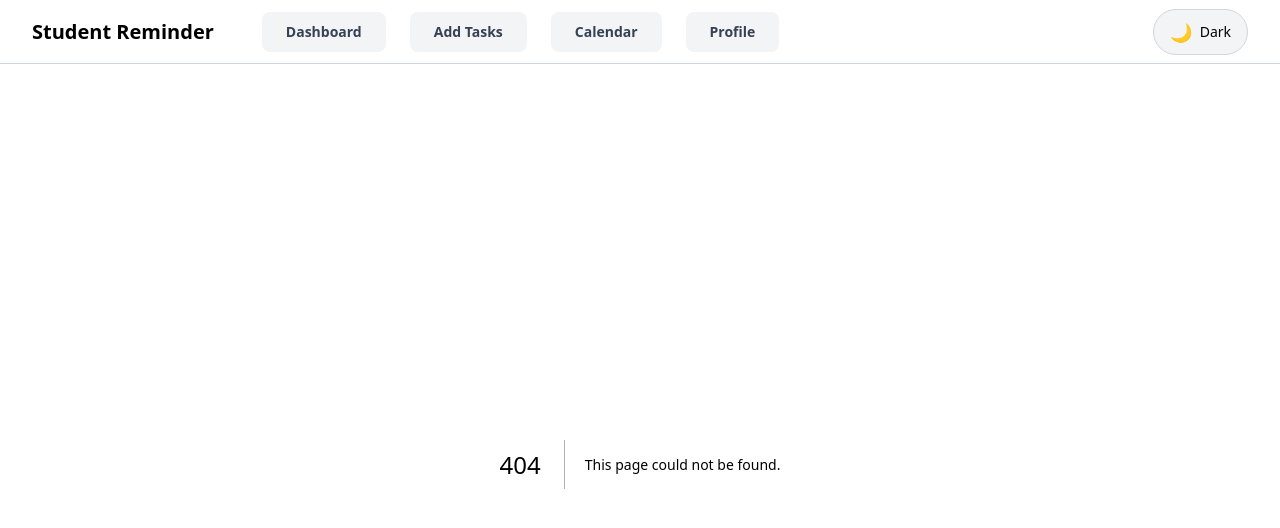
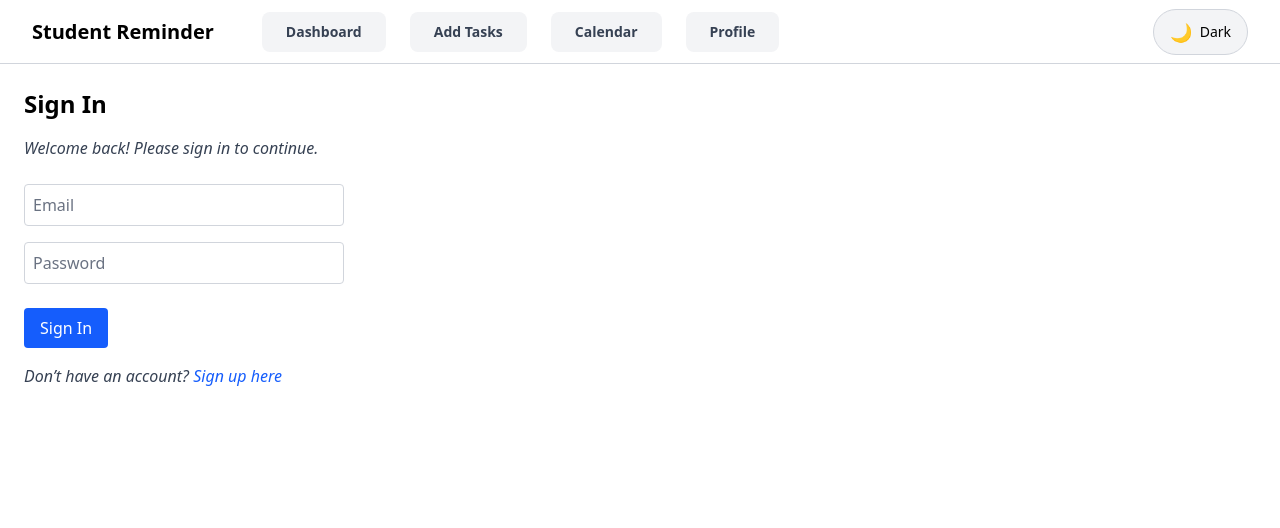
Before and after one commit to bharghavprasanna-source/STUDENT_REMINDER, a Next.js app: page /profile/signin in a window 1280 px wide. Before the commit this address had no page. Shown: the top 528 px of the page. Built offline with nearby package versions, Linux system fonts and the light colour scheme; no server answers.

Commit message:
profile page login and signup button

```diff
--- a/app/globals.css
+++ b/app/globals.css
@@ -8,9 +8,9 @@ html.dark {
   background-color: #111827; /* gray-900 */
 }
 
-/** {
+* {
   transition: background-color 0.3s ease, color 0.3s ease;
-}*/
+}
 body {
   transition: background-color 0.3s ease;
 }
--- a/app/profile/page.tsx
+++ b/app/profile/page.tsx
@@ -1,100 +1,90 @@
 "use client";
 
-import { useState } from "react";
-import { signIn, signUp } from "../../lib/auth";
+import { useEffect, useState } from "react";
+import { useRouter } from "next/navigation";
+import { supabase } from "../../lib/supabaseClient";
 
 export default function ProfilePage() {
-  const [email, setEmail] = useState("");
-  const [password, setPassword] = useState("");
-  const [loading, setLoading] = useState(false);
+  const [status, setStatus] = useState<"loading" | "logged-in" | "logged-out">(
+    "loading"
+  );
+  const [email, setEmail] = useState<string | null>(null);
+  const router = useRouter();
 
-  const handleSignIn = async () => {
-    setLoading(true);
-    const { error } = await signIn(email, password);
-    setLoading(false);
+  useEffect(() => {
+    const checkUser = async () => {
+      try {
+        const { data } = await supabase.auth.getUser();
 
-    if (error) {
-      alert(error.message);
+        if (data.user) {
+          setEmail(data.user.email);
+          setStatus("logged-in");
+        } else {
+          setStatus("logged-out");
+        }
+      } catch {
+        setStatus("logged-out");
       }
     };
 
-  const handleSignUp = async () => {
-    setLoading(true);
-    const { error } = await signUp(email, password);
-    setLoading(false);
+    checkUser();
+  }, []);
 
-    if (error) {
-      alert(error.message);
-    } else {
-      alert("Signup successful! You can now sign in.");
-    }
-  };
   return (
     <main className="p-6 min-h-screen bg-white dark:bg-gray-900">
-      <h1 className="text-2xl font-bold text-black dark:text-white">Welcome</h1>
+      <h1 className="text-2xl font-bold text-black dark:text-white">Profile</h1>
 
+      {/* Loading */}
+      {status === "loading" && (
         <p className="mt-4 italic text-gray-700 dark:text-gray-400">
-        Sign in or create a new account to continue.
+          Checking authentication…
+        </p>
+      )}
+
+      {/* Logged OUT view */}
+      {status === "logged-out" && (
+        <>
+          <p className="mt-4 italic text-gray-700 dark:text-gray-400">
+            Welcome! Please sign in or create an account.
           </p>
 
-      {/* Email */}
-      <input
-        type="email"
-        placeholder="Email"
-        className="
-          block mt-6 w-80 p-2
-          border border-gray-300 dark:border-gray-700
-          bg-white dark:bg-gray-800
-          text-black dark:text-white
-          rounded
-        "
-        value={email}
-        onChange={(e) => setEmail(e.target.value)}
-      />
-
-      {/* Password */}
-      <input
-        type="password"
-        placeholder="Password"
-        className="
-          block mt-4 w-80 p-2
-          border border-gray-300 dark:border-gray-700
-          bg-white dark:bg-gray-800
-          text-black dark:text-white
-          rounded
-        "
-        value={password}
-        onChange={(e) => setPassword(e.target.value)}
-      />
-
-      {/* Buttons */}
           <div className="mt-6 flex gap-4">
             <button
-          onClick={handleSignIn}
-          disabled={loading}
-          className="
-            px-4 py-2 rounded
-            bg-blue-600 hover:bg-blue-700
-            text-white
-            disabled:opacity-50
-          "
+              onClick={() => router.push("/profile/signin")}
+              className="px-4 py-2 rounded bg-blue-600 hover:bg-blue-700 text-white"
             >
               Sign In
             </button>
 
             <button
-          onClick={handleSignUp}
-          disabled={loading}
-          className="
-            px-4 py-2 rounded
-            bg-green-600 hover:bg-green-700
-            text-white
-            disabled:opacity-50
-          "
+              onClick={() => router.push("/profile/signup")}
+              className="px-4 py-2 rounded bg-green-600 hover:bg-green-700 text-white"
             >
               Sign Up
             </button>
           </div>
+        </>
+      )}
+
+      {/* Logged IN view */}
+      {status === "logged-in" && (
+        <>
+          <p className="mt-4 italic text-gray-700 dark:text-gray-400">
+            Logged in as <strong>{email}</strong>
+          </p>
+
+          <button
+            onClick={async () => {
+              await supabase.auth.signOut();
+              setStatus("logged-out");
+              setEmail(null);
+            }}
+            className="mt-6 px-4 py-2 rounded bg-red-600 hover:bg-red-700 text-white"
+          >
+            Logout
+          </button>
+        </>
+      )}
     </main>
   );
 }
--- /dev/null
+++ b/app/profile/signin/page.tsx
@@ -0,0 +1,65 @@
+"use client";
+
+import { useState } from "react";
+import { signIn } from "../../../lib/auth";
+
+export default function SignInPage() {
+  const [email, setEmail] = useState("");
+  const [password, setPassword] = useState("");
+
+  return (
+    <main className="p-6 min-h-screen bg-white dark:bg-gray-900">
+      <h1 className="text-2xl font-bold text-black dark:text-white">Sign In</h1>
+
+      <p className="mt-4 italic text-gray-700 dark:text-gray-400">
+        Welcome back! Please sign in to continue.
+      </p>
+
+      <input
+        type="email"
+        placeholder="Email"
+        className="
+          block mt-6 w-80 p-2 rounded
+          border border-gray-300 dark:border-gray-700
+          bg-white dark:bg-gray-800
+          text-black dark:text-white
+          placeholder:text-gray-500 dark:placeholder:text-gray-400
+        "
+        value={email}
+        onChange={(e) => setEmail(e.target.value)}
+      />
+
+      <input
+        type="password"
+        placeholder="Password"
+        className="
+          block mt-4 w-80 p-2 rounded
+          border border-gray-300 dark:border-gray-700
+          bg-white dark:bg-gray-800
+          text-black dark:text-white
+          placeholder:text-gray-500 dark:placeholder:text-gray-400
+        "
+        value={password}
+        onChange={(e) => setPassword(e.target.value)}
+      />
+
+      <button
+        onClick={async () => {
+          const { error } = await signIn(email, password);
+          if (error) alert(error.message);
+          else location.href = "/dashboard";
+        }}
+        className="mt-6 px-4 py-2 bg-blue-600 hover:bg-blue-700 text-white rounded"
+      >
+        Sign In
+      </button>
+
+      <p className="mt-4 italic text-gray-700 dark:text-gray-400">
+        Don’t have an account?{" "}
+        <a href="/profile/signup" className="text-blue-600 hover:underline">
+          Sign up here
+        </a>
+      </p>
+    </main>
+  );
+}
--- /dev/null
+++ b/app/profile/signup/page.tsx
@@ -0,0 +1,68 @@
+"use client";
+
+import { useState } from "react";
+import { signUp } from "../../../lib/auth";
+
+export default function SignUpPage() {
+  const [email, setEmail] = useState("");
+  const [password, setPassword] = useState("");
+
+  return (
+    <main className="p-6 min-h-screen bg-white dark:bg-gray-900">
+      <h1 className="text-2xl font-bold text-black dark:text-white">Sign Up</h1>
+
+      <p className="mt-4 italic text-gray-700 dark:text-gray-400">
+        Create a new account to get started.
+      </p>
+
+      <input
+        type="email"
+        placeholder="Email"
+        className="
+          block mt-6 w-80 p-2 rounded
+          border border-gray-300 dark:border-gray-700
+          bg-white dark:bg-gray-800
+          text-black dark:text-white
+          placeholder:text-gray-500 dark:placeholder:text-gray-400
+        "
+        value={email}
+        onChange={(e) => setEmail(e.target.value)}
+      />
+
+      <input
+        type="password"
+        placeholder="Password"
+        className="
+          block mt-4 w-80 p-2 rounded
+          border border-gray-300 dark:border-gray-700
+          bg-white dark:bg-gray-800
+          text-black dark:text-white
+          placeholder:text-gray-500 dark:placeholder:text-gray-400
+        "
+        value={password}
+        onChange={(e) => setPassword(e.target.value)}
+      />
+
+      <button
+        onClick={async () => {
+          const { error } = await signUp(email, password);
+          if (error) alert(error.message);
+          else {
+            alert("Signup successful! Please sign in.");
+            location.href = "/profile/signin";
+          }
+        }}
+        className="mt-6 px-4 py-2 bg-green-600 hover:bg-green-700 text-white rounded"
+      >
+        Sign Up
+      </button>
+
+      <p className="mt-4 italic text-gray-700 dark:text-gray-400">
+        Already have an account?{" "}
+        <a href="/profile/signin" className="text-blue-600 hover:underline">
+          Sign in here
+        </a>
+      </p>
+    </main>
+  );
+}
--- /dev/null
+++ b/components/Profile/AuthForm.tsx
@@ -0,0 +1,73 @@
+"use client";
+
+import { useState } from "react";
+import { signIn, signUp } from "../../lib/auth";
+
+export default function AuthForm() {
+  const [email, setEmail] = useState("");
+  const [password, setPassword] = useState("");
+
+  return (
+    <>
+      <h1 className="text-2xl font-bold text-black dark:text-white">Welcome</h1>
+
+      <p className="mt-4 italic text-gray-700 dark:text-gray-400">
+        Sign in or create a new account to continue.
+      </p>
+
+      <input
+        type="email"
+        placeholder="Email"
+        className="
+    block mt-6 w-80 p-2 rounded
+    border border-gray-300 dark:border-gray-700
+    bg-white dark:bg-gray-800
+    text-black dark:text-white
+    placeholder:text-gray-500 dark:placeholder:text-gray-400
+    focus:outline-none focus:ring-2 focus:ring-blue-500
+  "
+        value={email}
+        onChange={(e) => setEmail(e.target.value)}
+      />
+
+      <input
+        type="password"
+        placeholder="Password"
+        className="
+    block mt-4 w-80 p-2 rounded
+    border border-gray-300 dark:border-gray-700
+    bg-white dark:bg-gray-800
+    text-black dark:text-white
+    placeholder:text-gray-500 dark:placeholder:text-gray-400
+    focus:outline-none focus:ring-2 focus:ring-blue-500
+  "
+        value={password}
+        onChange={(e) => setPassword(e.target.value)}
+      />
+
+      <div className="mt-6 flex gap-4">
+        <button
+          onClick={async () => {
+            const { error } = await signIn(email, password);
+            if (error) alert(error.message);
+            else location.reload();
+          }}
+          className="px-4 py-2 bg-blue-600 text-white rounded"
+        >
+          Sign In
+        </button>
+
+        <button
+          onClick={async () => {
+            const { error } = await signUp(email, password);
+            if (error) alert(error.message);
+            else alert("Signup successful. Please sign in.");
+          }}
+          className="px-4 py-2 bg-green-600 text-white rounded"
+        >
+          Sign Up
+        </button>
+      </div>
+    </>
+  );
+}
--- /dev/null
+++ b/components/Profile/ProfileView.tsx
@@ -0,0 +1,25 @@
+"use client";
+
+import { signOut } from "../../lib/auth";
+
+export default function ProfileView({ email }: { email: string }) {
+  return (
+    <>
+      <h1 className="text-2xl font-bold text-black dark:text-white">Profile</h1>
+
+      <p className="mt-4 italic text-gray-700 dark:text-gray-400">
+        Logged in as: <strong>{email}</strong>
+      </p>
+
+      <button
+        onClick={async () => {
+          await signOut();
+          location.reload();
+        }}
+        className="mt-6 px-4 py-2 bg-red-600 hover:bg-red-700 text-white rounded"
+      >
+        Logout
+      </button>
+    </>
+  );
+}
--- a/components/ThemeToggle.tsx
+++ b/components/ThemeToggle.tsx
@@ -3,43 +3,50 @@
 import { useEffect, useState } from "react";
 
 export default function ThemeToggle() {
-  const [darkMode, setDarkMode] = useState(false);
+  const [isDark, setIsDark] = useState(false);
 
+  // Load theme on first render
   useEffect(() => {
-    const theme = localStorage.getItem("theme");
-    if (theme === "dark") {
+    const storedTheme = localStorage.getItem("theme");
+
+    if (storedTheme === "dark") {
       document.documentElement.classList.add("dark");
-      setDarkMode(true);
+      setIsDark(true);
+    } else {
+      document.documentElement.classList.remove("dark");
+      setIsDark(false);
     }
   }, []);
 
   const toggleTheme = () => {
-    if (darkMode) {
+    if (document.documentElement.classList.contains("dark")) {
       document.documentElement.classList.remove("dark");
       localStorage.setItem("theme", "light");
-      setDarkMode(false);
+      setIsDark(false);
     } else {
       document.documentElement.classList.add("dark");
       localStorage.setItem("theme", "dark");
-      setDarkMode(true);
+      setIsDark(true);
     }
   };
 
   return (
     <button
       onClick={toggleTheme}
-      aria-label="Toggle dark mode"
-      className="flex items-center gap-2
-      px-4 py-2
-      rounded-full
-      border border-gray-300 dark:border-gray-600
-      bg-gray-100 dark:bg-gray-800
-      text-sm font-medium
-      hover:bg-gray-200 dark:hover:bg-gray-700
-      transition-transform duration-300 cursor-pointer hover:scale-105 active:scale-95 hover:shadow-md pointer-events-auto"
+      aria-label="Toggle theme"
+      className="
+        flex items-center gap-2
+        px-4 py-2 rounded-full
+        border border-gray-300 dark:border-gray-600
+        bg-gray-100 dark:bg-gray-800
+        text-black dark:text-white
+        cursor-pointer
+        transition-all duration-300
+        hover:scale-105 active:scale-95
+      "
     >
-      <span className="text-lg">{darkMode ? "☀️" : "🌙"}</span>
-      <span>{darkMode ? "Light" : "Dark"}</span>
+      <span className="text-lg">{isDark ? "☀️" : "🌙"}</span>
+      <span className="text-sm">{isDark ? "Light" : "Dark"}</span>
     </button>
   );
 }
--- a/tailwind.config.js
+++ b/tailwind.config.js
@@ -1,5 +1,6 @@
 /** @type {import('tailwindcss').Config} */
 export default {
+  darkMode:"class",
   content: [
     "./app/**/*.{js,ts,jsx,tsx}",
     "./components/**/*.{js,ts,jsx,tsx}",
```
Lines whose indentation alone changed are shown as unchanged.
